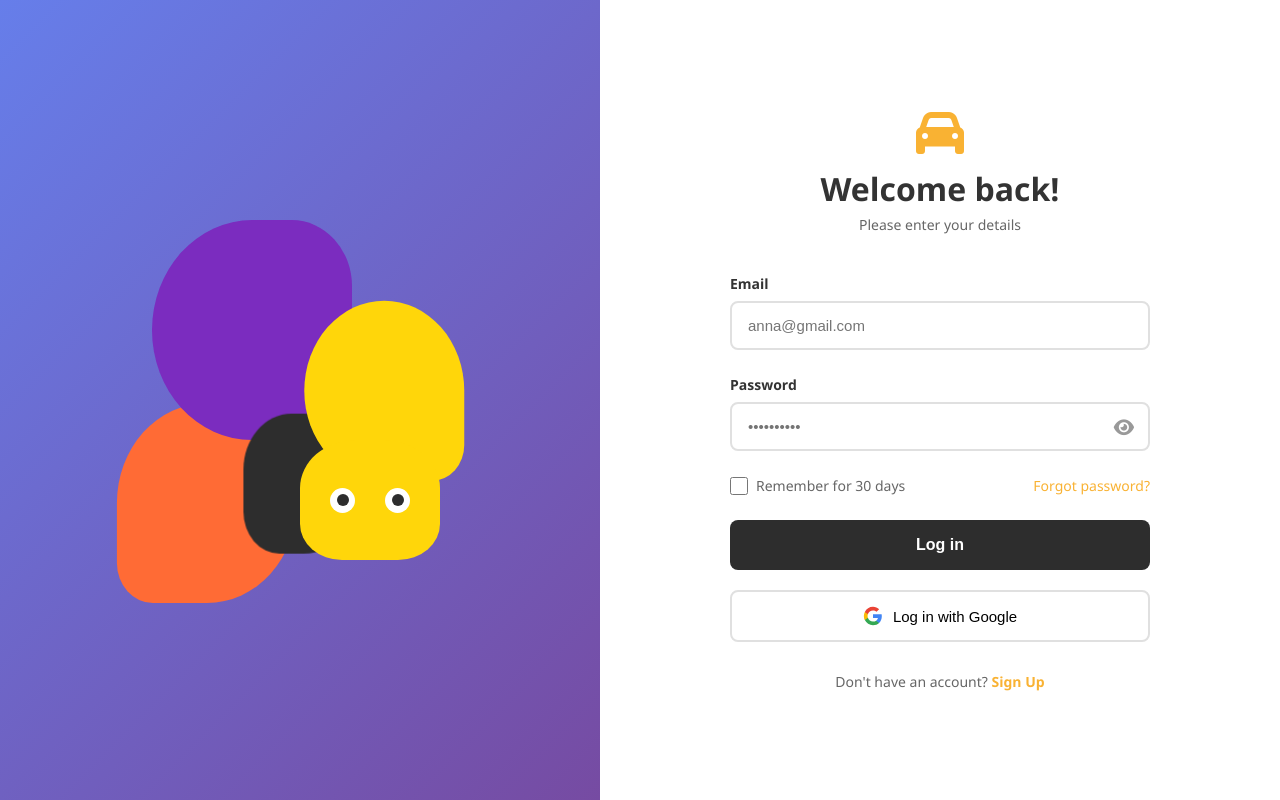
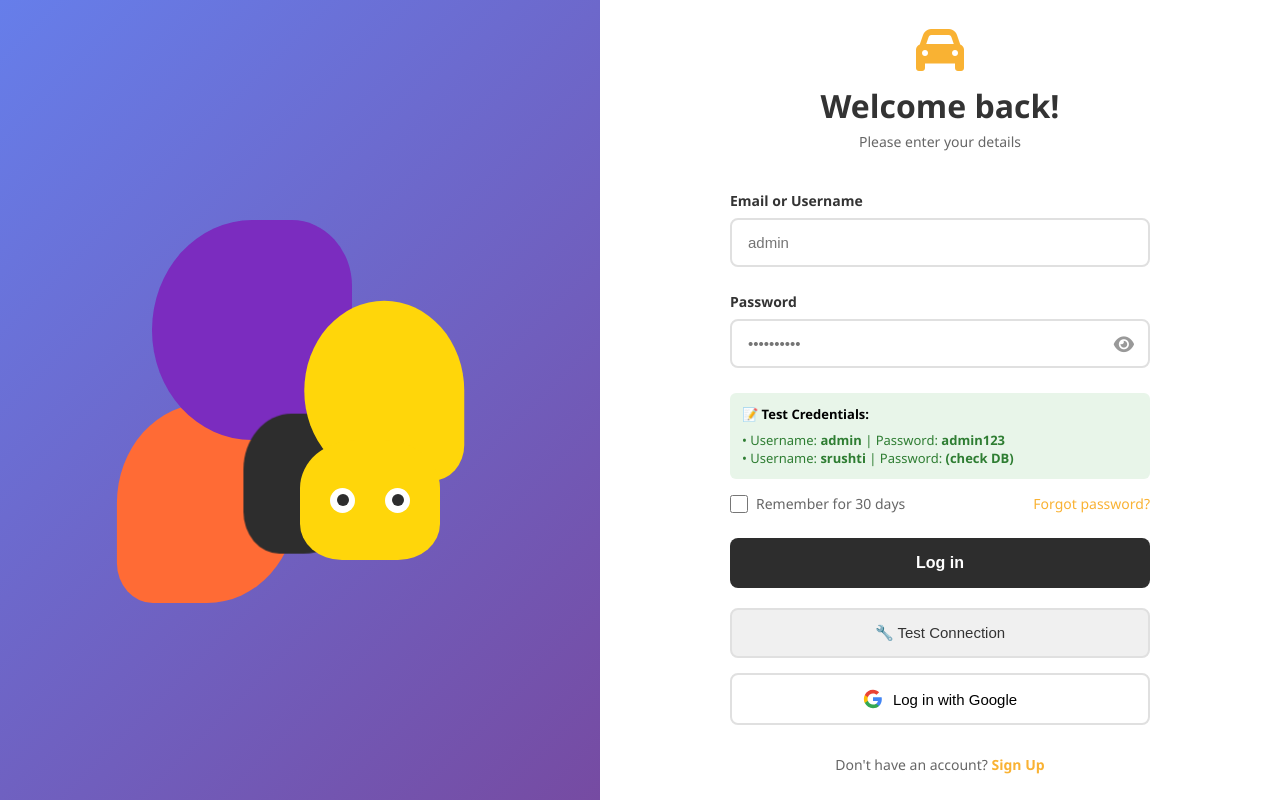
Before and after one commit to chauhansrushti/ridebazzar, a website: page login.html in a window 1280 px wide. Drawn offline with Linux system fonts and the light colour scheme.

Commit message:
IMPROVE: Add test credentials display, connection testing button, and better error debugging

```diff
--- a/login.html
+++ b/login.html
@@ -539,14 +539,14 @@
 
                 <form id="loginForm">
                     <div class="form-group">
-                        <label for="email">Email</label>
+                        <label for="email">Email or Username</label>
                         <input
-                            type="email"
+                            type="text"
                             id="email"
                             name="email"
-                            placeholder="anna@gmail.com"
+                            placeholder="admin"
                             required
-                            autocomplete="email">
+                            autocomplete="username">
                     </div>
 
                     <div class="form-group">
@@ -563,6 +563,14 @@
                         </div>
                     </div>
 
+                    <div style="background: #e8f5e9; padding: 12px; border-radius: 6px; margin-bottom: 15px; font-size: 13px; display: none;" id="testCredsInfo">
+                        <strong>📝 Test Credentials:</strong>
+                        <div style="margin-top: 8px; color: #2e7d32;">
+                            • Username: <strong>admin</strong> | Password: <strong>admin123</strong><br>
+                            • Username: <strong>srushti</strong> | Password: <strong>(check DB)</strong>
+                        </div>
+                    </div>
+
                     <div class="form-options">
                         <div class="remember-me">
                             <input type="checkbox" id="remember" name="remember">
@@ -572,6 +580,10 @@
                     </div>
 
                     <button type="submit" class="login-btn">Log in</button>
+
+                    <button type="button" class="google-login" onclick="testConnection(); event.preventDefault();" style="background: #f0f0f0; color: #333; margin-bottom: 15px;">
+                        🔧 Test Connection
+                    </button>
 
                     <button type="button" class="google-login" onclick="alert('Google login coming soon!')">
                         <svg class="google-icon" viewBox="0 0 24 24">
@@ -667,22 +679,25 @@
         document.getElementById('loginForm').addEventListener('submit', async function(e) {
             e.preventDefault();
 
-            const email = document.getElementById('email').value;
+            const username = document.getElementById('email').value;
             const password = document.getElementById('password').value;
             const messageDiv = document.getElementById('message');
 
             try {
                 const apiUrl = getApiBaseUrl() + '/auth/login';
-                console.log('Logging in to:', apiUrl);
+                console.log('🔐 Login attempt');
+                console.log('API URL:', apiUrl);
+                console.log('Username:', username);
 
                 // Using proper API URL
                 const response = await fetch(apiUrl, {
                     method: 'POST',
                     headers: { 'Content-Type': 'application/json' },
-                    body: JSON.stringify({ username: email, password: password })
+                    body: JSON.stringify({ username: username, password: password })
                 })
 
                 const data = await response.json();
+                console.log('Response:', data);
 
                 if (data.success) {
                     // Store token and user data
@@ -706,7 +721,7 @@
             } catch (error) {
                 console.error('Login error:', error);
                 messageDiv.className = 'message error';
-                messageDiv.textContent = '❌ Error connecting to server. Check browser console for details.';
+                messageDiv.textContent = '❌ Connection error. Check console (F12) for details or try again.';
                 messageDiv.style.display = 'block';
             }
         });
@@ -714,6 +729,46 @@
         function switchToRegister() {
             window.location.href = 'home.html#register';
         }
+
+        // Test connection to backend
+        async function testConnection() {
+            const messageDiv = document.getElementById('message');
+            const apiUrl = getApiBaseUrl();
+
+            messageDiv.className = 'message';
+            messageDiv.textContent = '🔄 Testing connection...';
+            messageDiv.style.display = 'block';
+
+            try {
+                console.log('Testing API URL:', apiUrl);
+                const response = await fetch(apiUrl + '/public/users', {
+                    method: 'GET',
+                    headers: { 'Content-Type': 'application/json' }
+                });
+
+                const data = await response.json();
+
+                if (response.ok) {
+                    messageDiv.className = 'message success';
+                    messageDiv.textContent = `✅ Connection OK! Backend is working (${data.count} users found)`;
+                } else {
+                    messageDiv.className = 'message error';
+                    messageDiv.textContent = `⚠️ Backend responded with error: ${data.message || 'Unknown error'}`;
+                }
+            } catch (error) {
+                messageDiv.className = 'message error';
+                messageDiv.textContent = `❌ Cannot connect to backend at: ${apiUrl}. Make sure backend is running.`;
+                console.error('Connection test failed:', error);
+            }
+        }
+
+        // Show test credentials on page load if not production
+        window.addEventListener('load', function() {
+            const config = getRideBazzarConfig && getRideBazzarConfig();
+            if (!config || !config.isProduction) {
+                document.getElementById('testCredsInfo').style.display = 'block';
+            }
+        });
 
         // Add subtle animation to shapes
         const shapes = document.querySelectorAll('.shape');
```
